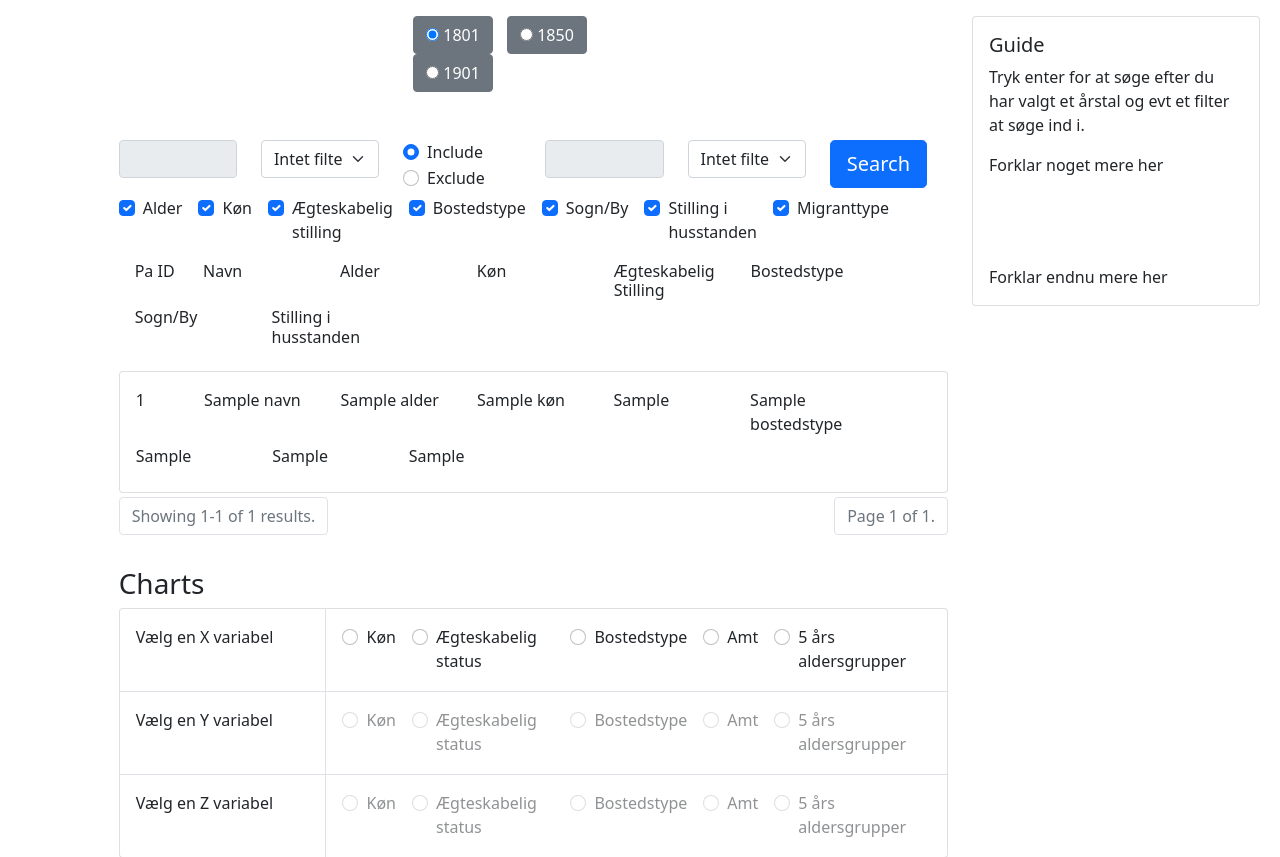
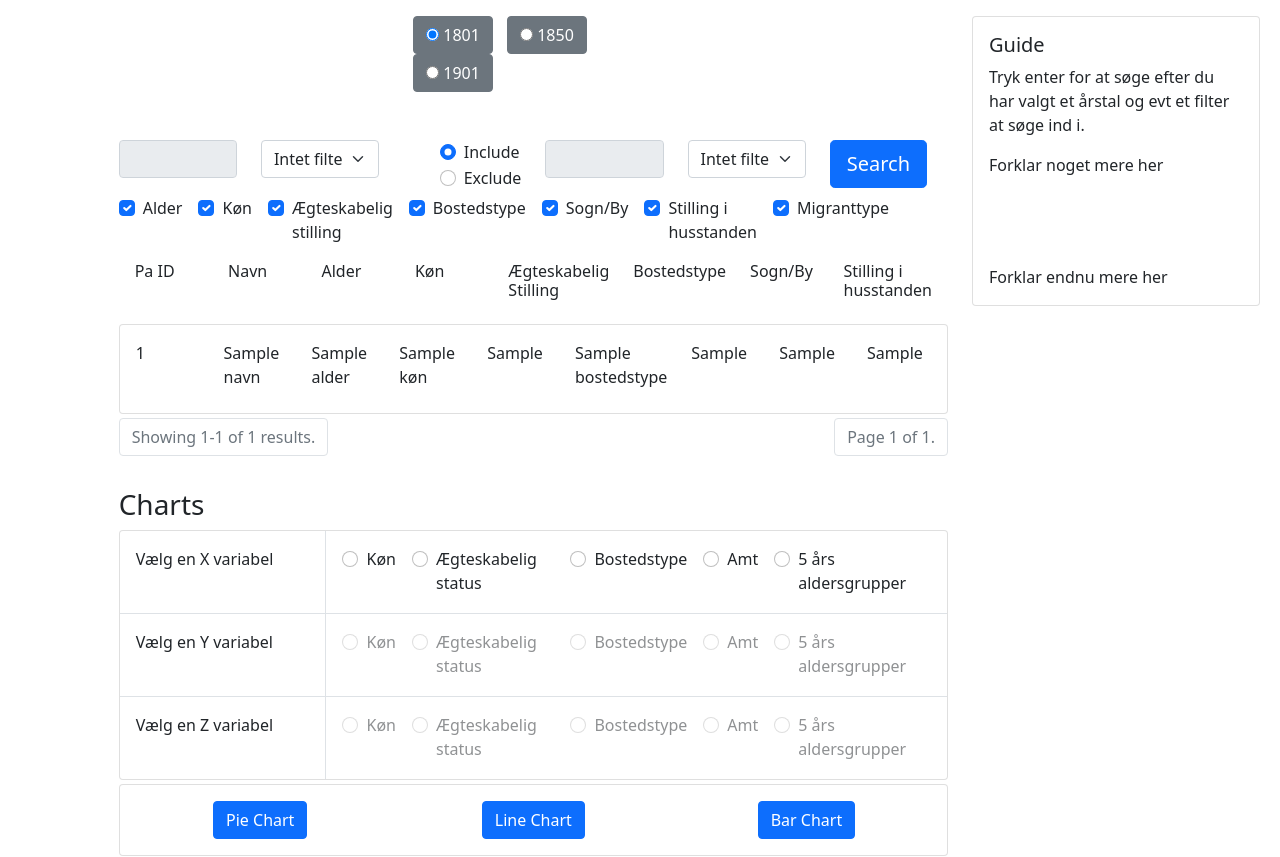
Before and after one commit to DatalogiForAlle/historie, a Django app: template templates/search/search.html in a window 1280 px wide. Shown: the part 56-913 px from the top of the page. Run offline with Django 4.2, Linux system fonts and the light colour scheme; the template is opened without the code that fills it: most values are stand-ins (such as "Sample title", 1, 10 or a date in 2020); parts of the project's set-up code (start-up, migrations or seed data) failed here and were passed over; some libraries are stand-ins or nearby versions.

Commit message:
some small layout changes

```diff
--- a/templates/search/search.html
+++ b/templates/search/search.html
@@ -55,15 +55,15 @@
         <div class="card border-0">
           <div class="card-body">
             <div class="row">
-              <h6 class="card-title col-1" name="show-pa-id"> Pa ID</h6>
-              <h6 class="card-title col-2" name="show-name">Navn</h6>
-              <h6 class="card-title col-2" name="show-age">Alder</h6>
-              <h6 class="card-title col-2" name="show-gender">Køn</h6>
-              <h6 class="card-title col-2" name="show-status">Ægteskabelig Stilling</h6>
-              <h6 class="card-title col-2" name="show-location">Bostedstype</h6>
-              <h6 class="card-title col-2" name="show-parish">Sogn/By</h6>
-              <h6 class="card-title col-2" name="show-household-function-std">Stilling i husstanden</h6>
-              <h6 class="card-title col-2" name="show-migration" style="display:none">Migranttype</h6>
+              <h6 class="card-title col-sm" name="show-pa-id"> Pa ID</h6>
+              <h6 class="card-title col-sm" name="show-name">Navn</h6>
+              <h6 class="card-title col-sm" name="show-age">Alder</h6>
+              <h6 class="card-title col-sm" name="show-gender">Køn</h6>
+              <h6 class="card-title col-sm" name="show-status">Ægteskabelig Stilling</h6>
+              <h6 class="card-title col-sm" name="show-location">Bostedstype</h6>
+              <h6 class="card-title col-sm" name="show-parish">Sogn/By</h6>
+              <h6 class="card-title col-sm" name="show-household-function-std">Stilling i husstanden</h6>
+              <h6 class="card-title col-sm" name="show-migration" style="display:none">Migranttype</h6>
             </div>
           </div>
         </div>
@@ -71,16 +71,16 @@
           <div class="card mb-1">
             <div class="card-body">
               <div class="row">
-                  <p class="card-title col-1" name="show-pa-id">{{ item.pa_id }}</p>
-                  <p class="card-title col-2" name="show-name">{{ item.navn }}</p>
-                  <p class="card-title col-2" name="show-age">{{ item.alder }}</p>
-                  <p class="card-title col-2" name="show-gender">{{ item.køn }}</p>
-                  <p class="card-title col-2" name="show-status">{{ item.ægteskabelig_stilling }}</p>
-                  <p class="card-title col-2" name="show-location">{{ item.bostedstype }}</p>
-                  <p class="card-title col-2" name="show-parish">{{ item.sogn_by }}</p>
-                  <p class="card-title col-2" name="show-household-function-std">{{ item.stilling_i_husstanden_standardiseret }}</p>
+                  <p class="card-title col-sm" name="show-pa-id">{{ item.pa_id }}</p>
+                  <p class="card-title col-sm" name="show-name">{{ item.navn }}</p>
+                  <p class="card-title col-sm" name="show-age">{{ item.alder }}</p>
+                  <p class="card-title col-sm" name="show-gender">{{ item.køn }}</p>
+                  <p class="card-title col-sm" name="show-status">{{ item.ægteskabelig_stilling }}</p>
+                  <p class="card-title col-sm" name="show-location">{{ item.bostedstype }}</p>
+                  <p class="card-title col-sm" name="show-parish">{{ item.sogn_by }}</p>
+                  <p class="card-title col-sm" name="show-household-function-std">{{ item.stilling_i_husstanden_standardiseret }}</p>
                   {% if year != "1801" %}
-                    <p class="card-title col-2" name="show-migration">{{ item.migrant_type }}</p>
+                    <p class="card-title col-sm" name="show-migration">{{ item.migrant_type }}</p>
                   {% endif %}
               </div>
             </div>
--- a/templates/search/search_fields.html
+++ b/templates/search/search_fields.html
@@ -49,9 +49,9 @@
         </select>
     </div>
 
-    <!-- choose whether to exclude or include -->
-
-    <div class="col-sm">
+    <!-- radiobuttons to choose whether to exclude or include -->
+    <div class="col-sm d-flex justify-content-end">
+        <div>
             <div class="form-check">
                 <label class="form-check-label">
                     <input class="form-check-input" type="radio" name="combine" id="include" value="include" required checked>
@@ -63,6 +63,7 @@
                     <input class="form-check-input" type="radio" name="combine" id="exclude" value="exclude">
                     Exclude
                 </label>
+            </div>
         </div>
     </div>
 
@@ -115,20 +116,6 @@
         </select>
     </div>
 
-    <!-- second search field -->
-    <!-- <div class="col-sm">
-      <input class="form-control" name="q2" id="id_q2" required readonly>
-    </div> -->
-
-    <!-- second drop down -->
-    <!-- <div class="col-sm">
-      <select class="form-select" aria-label="Select second category">
-        <option id="nofilter" selected>Intet filter</option>
-        <option value="age" id="age2">Alder</option>
-        <option value="city" id="city2">Sogn/By</option>
-      </select>
-    </div> -->
-
     <!-- search button -->
     <div class="col-sm">
         <button type="submit" class="btn btn-primary btn-lg mb-2" id="searchBtn">Search</button>
```
Lines whose indentation alone changed are shown as unchanged.
